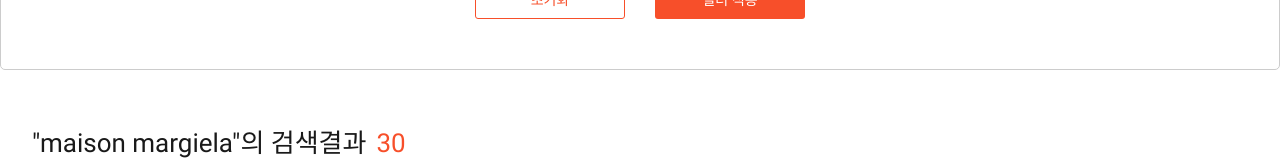
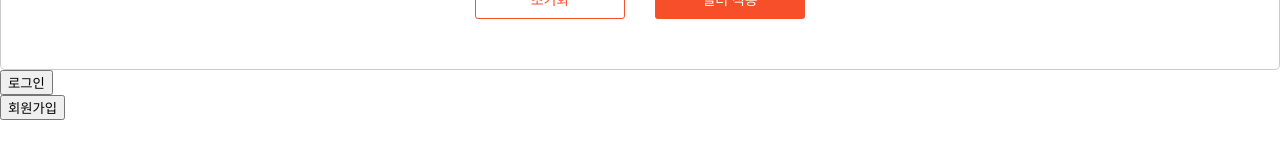
Before and after one commit to prgrms-web-devcourse/Team_Price_Offer_FE, a Next.js app: page /search in a window 1280 px wide. Shown: the part 285-448 px from the top of the page. Built offline with nearby package versions, Linux system fonts and the light colour scheme; a web font is replaced by a local one.

Commit message:
🎨 style: 사용하지 않는 import 제거, propTypes 지정

```diff
--- a/src/components/ui/ModalLogin.jsx
+++ b/src/components/ui/ModalLogin.jsx
@@ -3,7 +3,6 @@
 import Modal from '@components/templates/Modal'
 import Input from '@components/templates/Input'
 import Button from '@components/templates/Button'
-import { Global, css } from '@emotion/react'
 
 const ModalLogin = ({ visible, onClose }) => {
   return (
--- a/src/components/ui/ModalSignup.jsx
+++ b/src/components/ui/ModalSignup.jsx
@@ -45,6 +45,9 @@
   )
 }
 
-ModalSignup.propTypes = {}
+ModalSignup.propTypes = {
+  visible: PropTypes.bool,
+  onClose: PropTypes.func,
+}
 
 export default ModalSignup
--- a/src/pages/search.jsx
+++ b/src/pages/search.jsx
@@ -6,6 +6,8 @@
 import Image from '@components/templates/Image'
 import Divider from '@components/templates/Divider'
 import useClickAway from '@hooks/useClickAway'
+import ModalLogin from '@components/ui/ModalLogin'
+import ModalSignup from '@components/ui/ModalSignup'
 import { CATEGORIES } from '../data/dummy/categories'
 import { ORDERWAY } from '../data/dummy/orderway'
 
@@ -13,7 +15,10 @@
   const ref = useClickAway(e => {
     setIsopenedFilter(false)
   })
+
   const [isopenedFilter, setIsopenedFilter] = useState(false)
+  const [visibleLogin, setVisibleLogin] = useState(false)
+  const [visibleSignup, setVisibleSignup] = useState(false)
 
   const inputStyle = {
     width: '95px',
@@ -85,6 +90,22 @@
               <Button style={btnStyle}>필터 적용</Button>
             </div>
           </div>
+        </div>
+      </div>
+      <div className="test-modal">
+        <div>
+          <button onClick={() => setVisibleLogin(true)}>로그인</button>
+          <ModalLogin
+            visible={visibleLogin}
+            onClose={() => setVisibleLogin(false)}
+          />
+        </div>
+        <div>
+          <button onClick={() => setVisibleSignup(true)}>회원가입</button>
+          <ModalSignup
+            visible={visibleSignup}
+            onClose={() => setVisibleSignup(false)}
+          />
         </div>
       </div>
       <div className="result-container">
```
